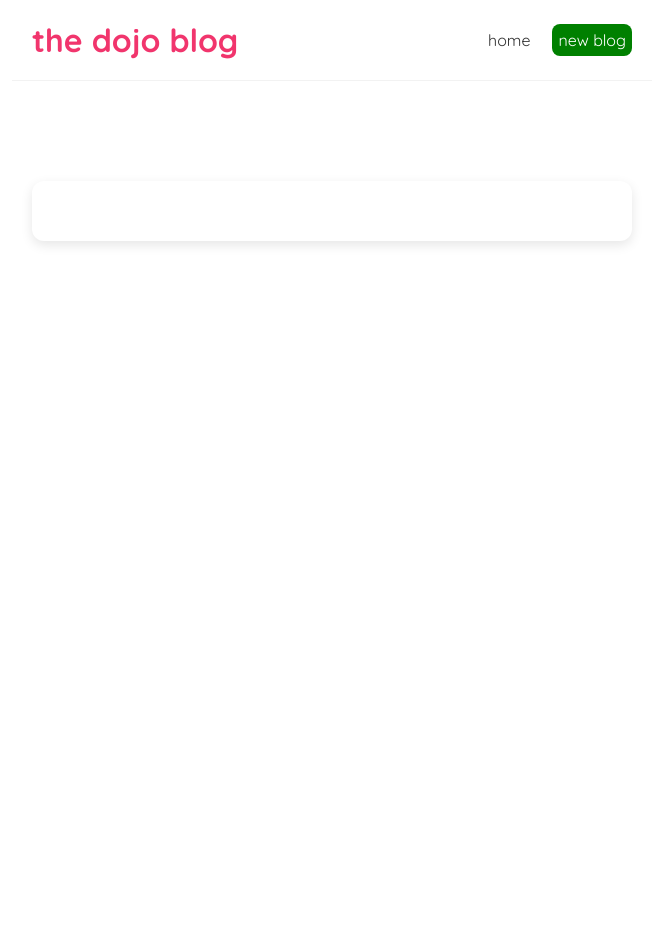
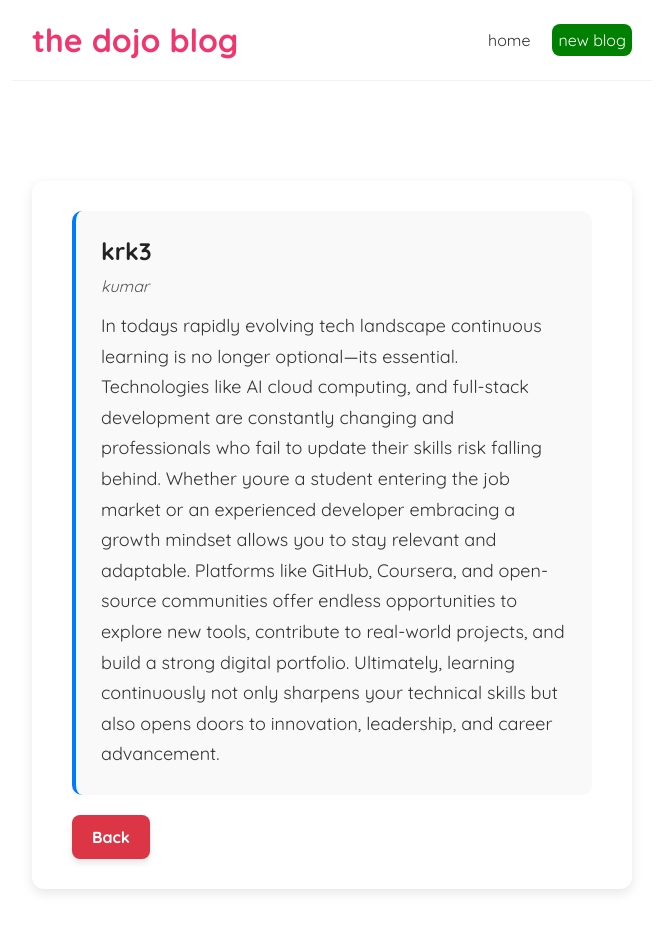
Before and after one commit to Kumarkrk/blogs, a React (Create React App) app: page /blogs/1 in a window 1280 px wide. Shown: the top 932 px of the page, without its empty margins (308-971 px from the left). Before the commit the page ends 800 px from the top, so only its background shows below. Built offline with nearby package versions, Linux system fonts and the light colour scheme; data requests are answered from the project's data file.

Commit message:
Update blogdetails.js

```diff
--- a/src/blogdetails.js
+++ b/src/blogdetails.js
@@ -1,41 +1,34 @@
-import { useHistory, useParams } from "react-router-dom/cjs/react-router-dom.min";
+import { useParams, useHistory } from "react-router-dom";
 import useFetch from "./fetch";
 
 const Blogdetails = () => {
-    const{id}=useParams();
-    const history=useHistory();
-    const handledelete=(id)=>
-    {
-        fetch("http://localhost:5000/blogs/"+blogs.id,{
-            method:'DELETE'
+  const { id } = useParams();
+  const history = useHistory();
 
-        }).then(()=>
-        {
-            history.push("/");
-        })}
-    const{blogs,ispending,error}=useFetch("http://localhost:5000/blogs/"+id);
-    return (
-        <div className="blogdetails">
+  const { blogs, ispending, error } = useFetch("/data/db.json");
 
-        <div className="article">
-            {ispending && <div>Loading.. </div>}
-            {error && <div>{error}</div>}
-            {
-                blogs && <div className="article1">
-                    <article>
-                    <h1>{blogs.title}</h1>
-                    <p>{blogs.author}</p>
-                    <div className="a1">
-                        {blogs.body}
-                    </div>
-                    </article>
-                    <button onClick={()=>{handledelete(blogs.id)}}>delete</button>
+  const blog = blogs ? blogs.find(b => b.id === id) : null;
 
-                </div>
-            }
+  return (
+    <div className="blogdetails">
+      {ispending && <div>Loading..</div>}
+      {error && <div>{error}</div>}
+
+      {blog && (
+        <div className="article1">
+          <article>
+            <h1>{blog.title}</h1>
+            <p>{blog.author}</p>
+            <div className="a1">{blog.body}</div>
+          </article>
+
+          <button onClick={() => history.push("/")}>
+            Back
+          </button>
         </div>
-        </div>
-     );
-}
+      )}
+    </div>
+  );
+};
 
 export default Blogdetails;
```
